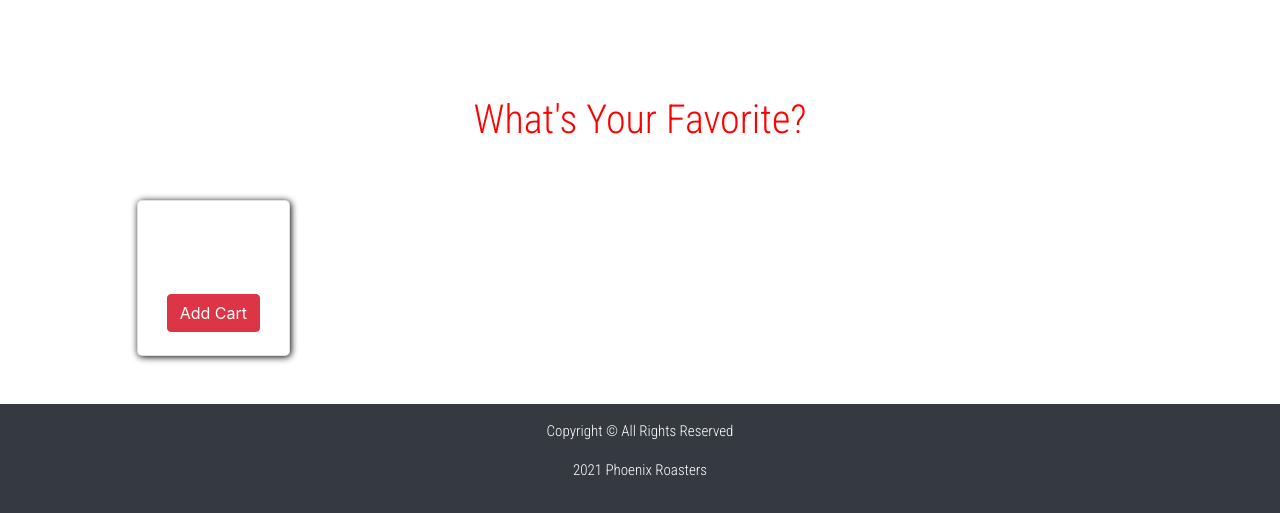
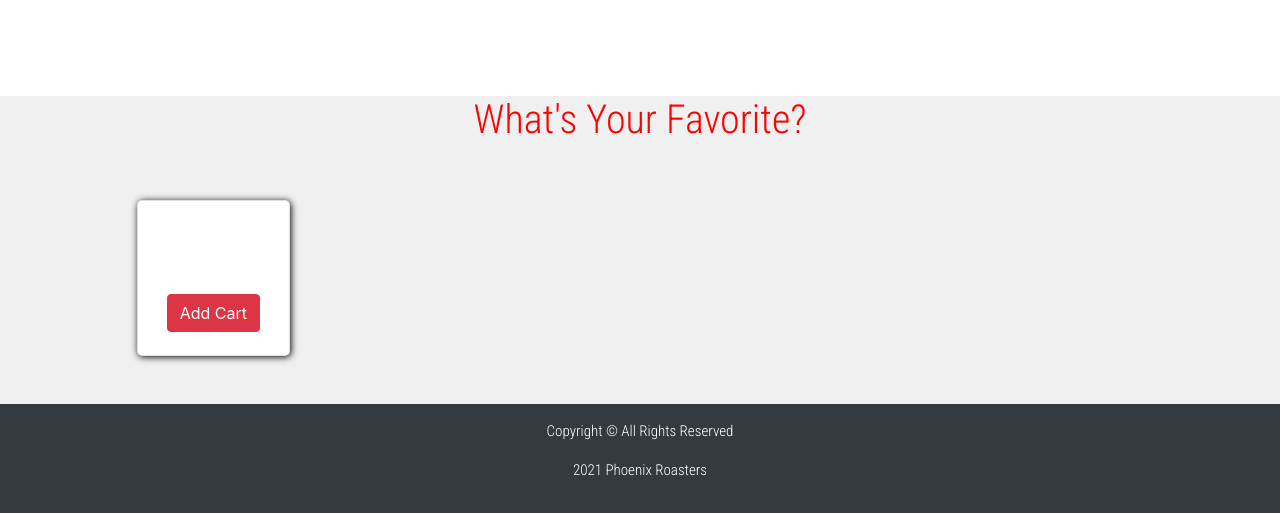
Before and after one commit to longplu/phoenix_roasters, a Django app: page / in a window 1280 px wide. Shown: the part 1024-1537 px from the top of the page. Run offline with Django 4.2, Linux system fonts and the light colour scheme.

Commit message:
home.html

```diff
--- a/main_app/templates/home.html
+++ b/main_app/templates/home.html
@@ -72,7 +72,7 @@
 <br>
 <br>
 <br>
-<section style="background-color: rgb(255, 255, 255);">
+<section style="background-color: rgb(240, 240, 240);">
    <h1>What's Your Favorite?</h1>
 
 
```
